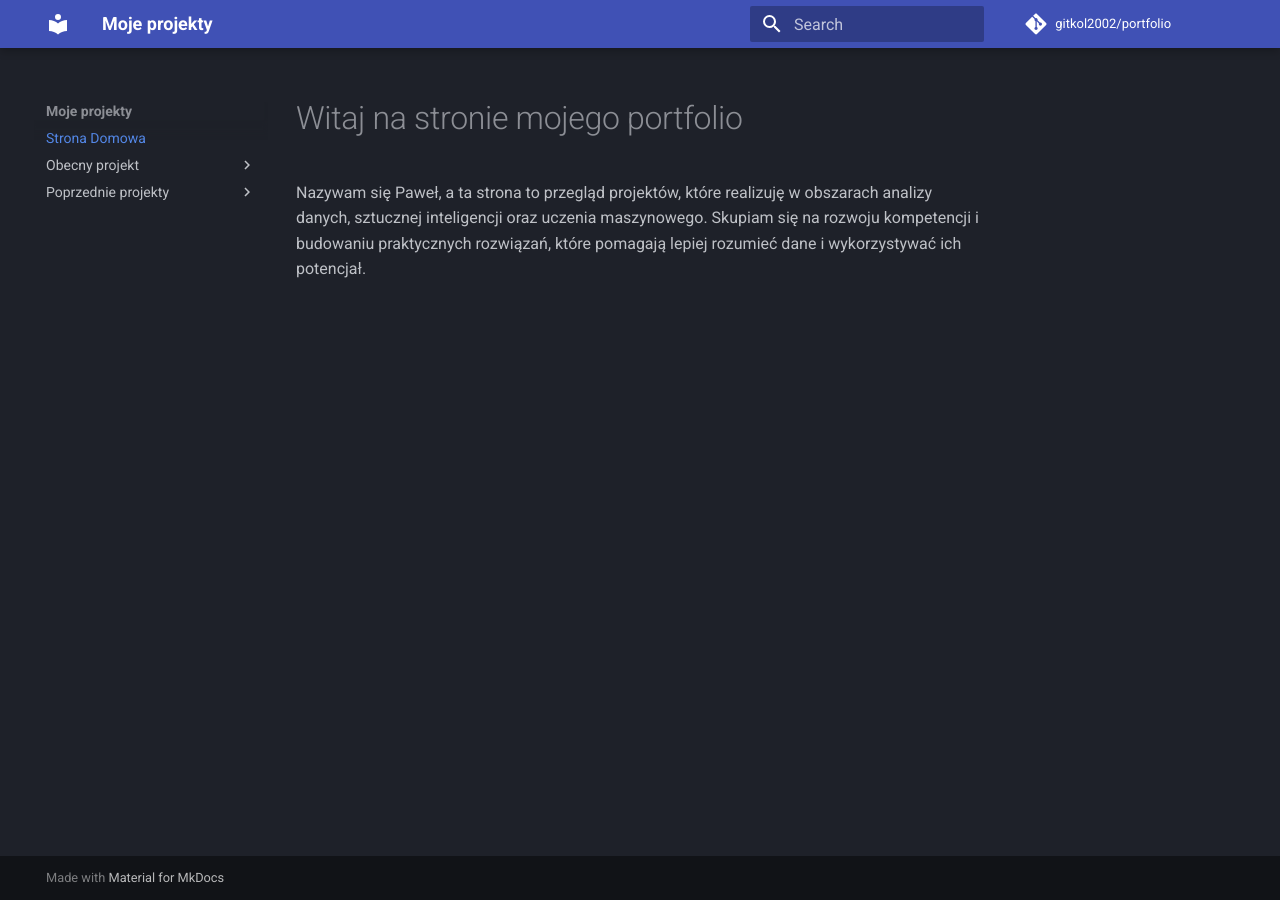
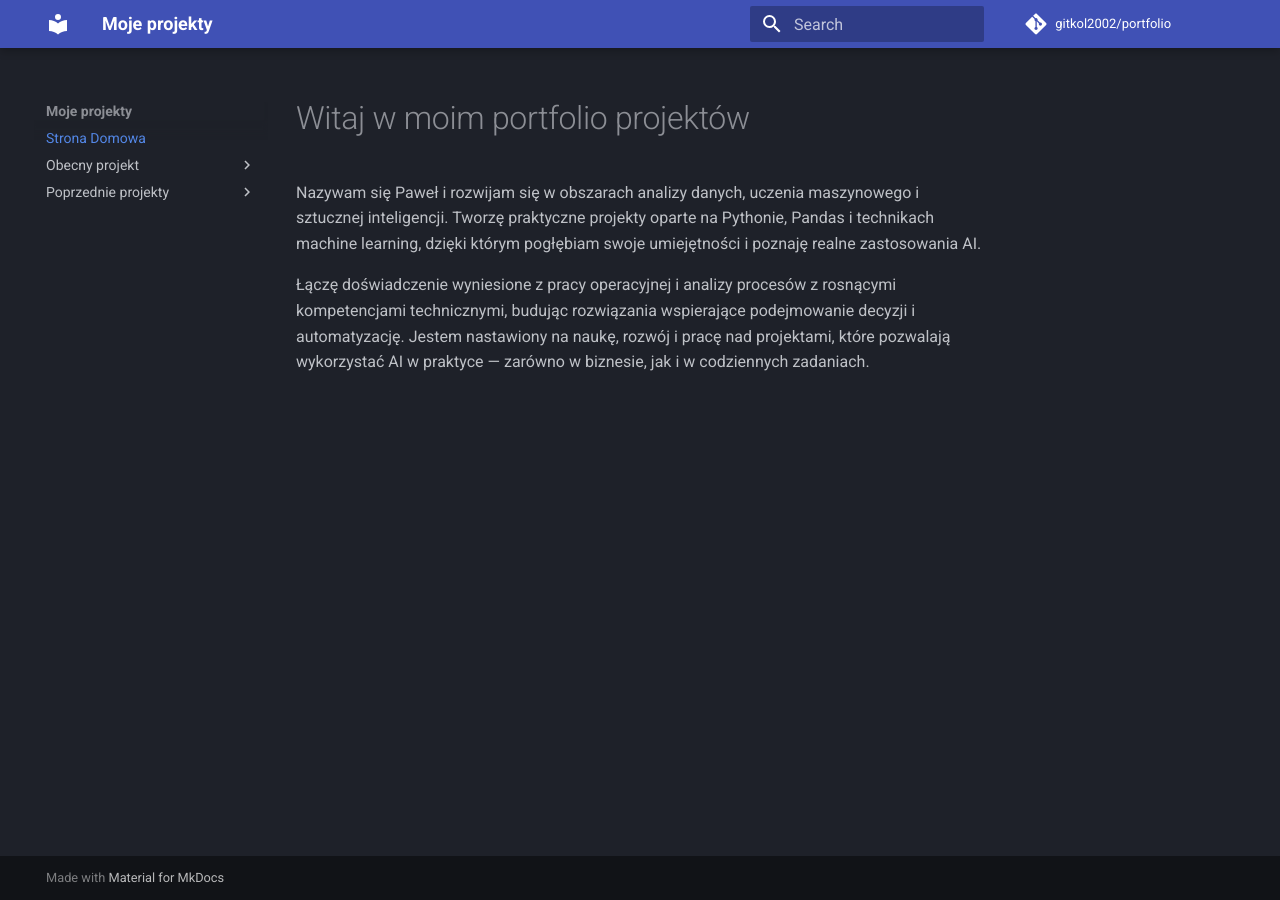
Before and after one commit to gitkol2002/portfolio, an MkDocs documentation site: the page built from docs/index.md, in a window 1280 px wide. Built offline with MkDocs 1.6.1 and Material for MkDocs 9.7.7, drawn with Linux system fonts in a browser that asks for light colours; comment, search, counter and statistics services are not loaded.

Commit message:
fix file index

```diff
--- a/docs/index.md
+++ b/docs/index.md
@@ -1,2 +1,4 @@
-# Witaj na stronie mojego portfolio
-Nazywam się Paweł, a ta strona to przegląd projektów, które realizuję w obszarach analizy danych, sztucznej inteligencji oraz uczenia maszynowego. Skupiam się na rozwoju kompetencji i budowaniu praktycznych rozwiązań, które pomagają lepiej rozumieć dane i wykorzystywać ich potencjał.
+# Witaj w moim portfolio projektów
+Nazywam się Paweł i rozwijam się w obszarach analizy danych, uczenia maszynowego i sztucznej inteligencji. Tworzę praktyczne projekty oparte na Pythonie, Pandas i technikach machine learning, dzięki którym pogłębiam swoje umiejętności i poznaję realne zastosowania AI.
+
+Łączę doświadczenie wyniesione z pracy operacyjnej i analizy procesów z rosnącymi kompetencjami technicznymi, budując rozwiązania wspierające podejmowanie decyzji i automatyzację. Jestem nastawiony na naukę, rozwój i pracę nad projektami, które pozwalają wykorzystać AI w praktyce — zarówno w biznesie, jak i w codziennych zadaniach.
```
Also changed, not shown: docs/iris/iris.ipynb.
